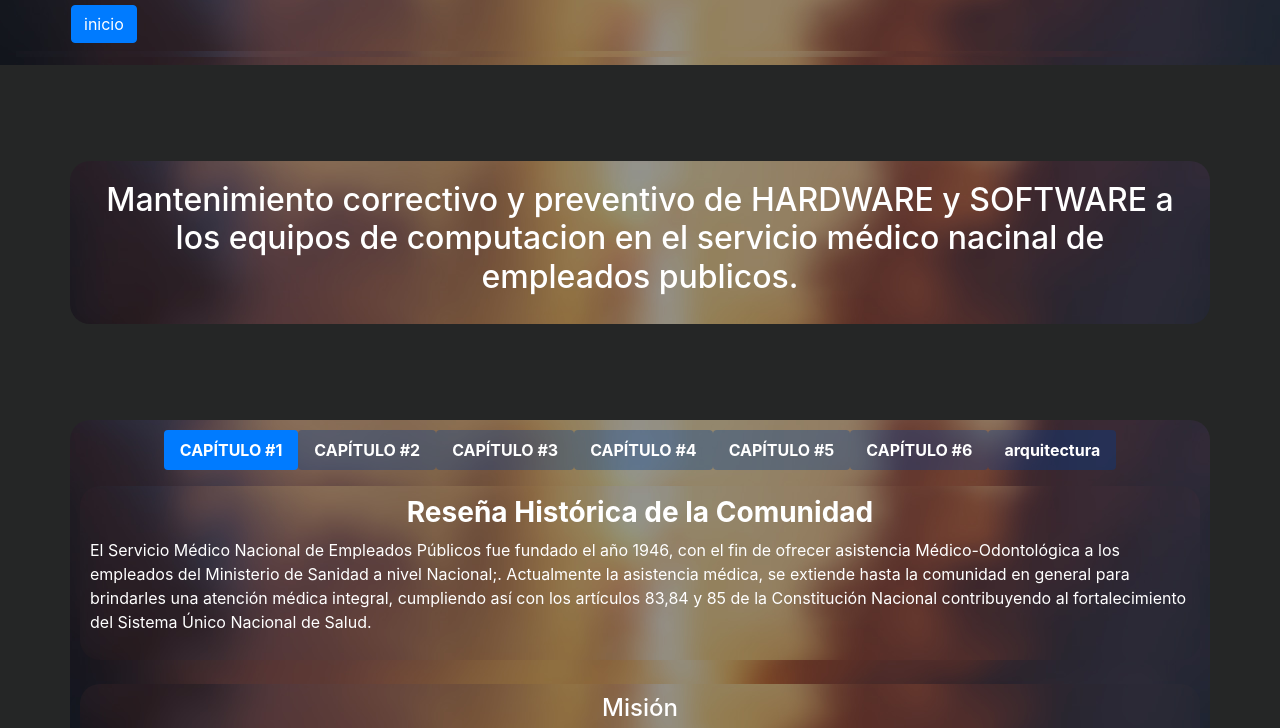
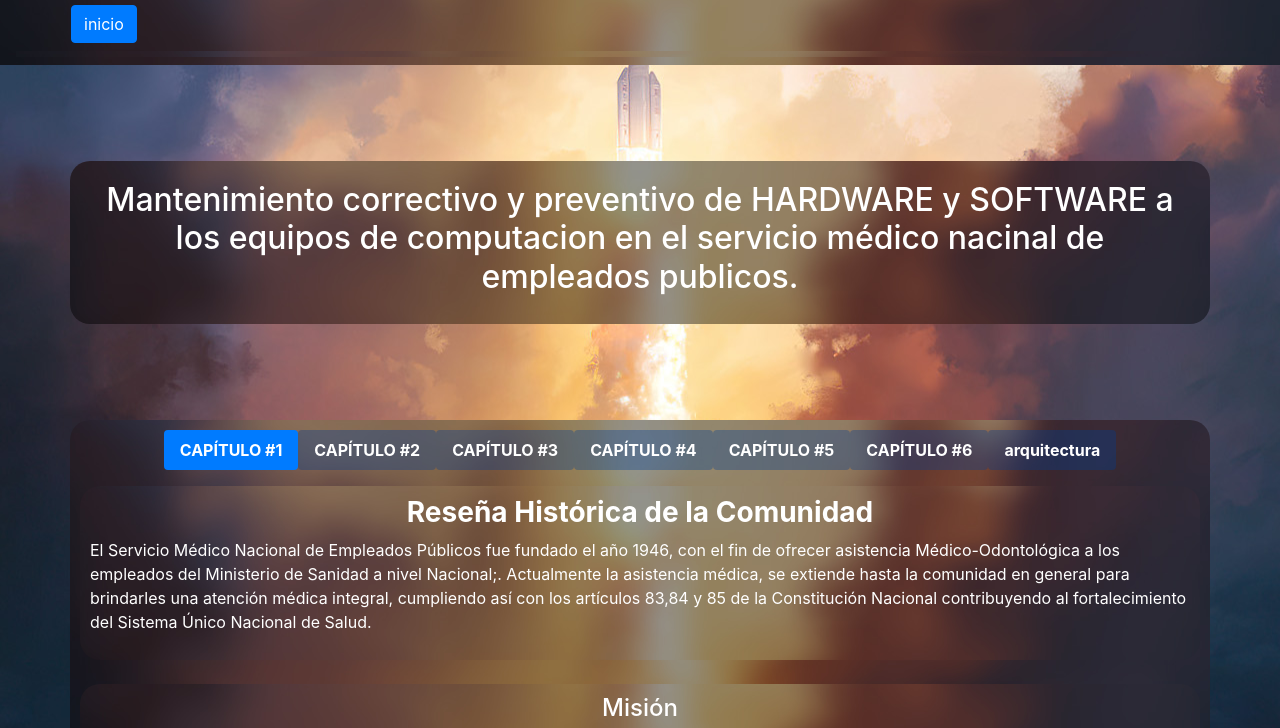
Before and after one commit to PAUL406/PAUL406.github.io, a plain HTML site: page index.html in a window 1280 px wide. Shown: the part 51-779 px from the top of the page. Drawn offline with Linux system fonts and the light colour scheme.

Commit message:
Update style.css

```diff
--- a/css/style.css
+++ b/css/style.css
@@ -1,6 +1,6 @@
 body{
   background: #252626;
-  background-image: url(./images/fondo0.jpg);
+  background-image: url(/images/fondo0.jpg);
   background-position: center center;
   background-attachment: fixed;
 }
```
